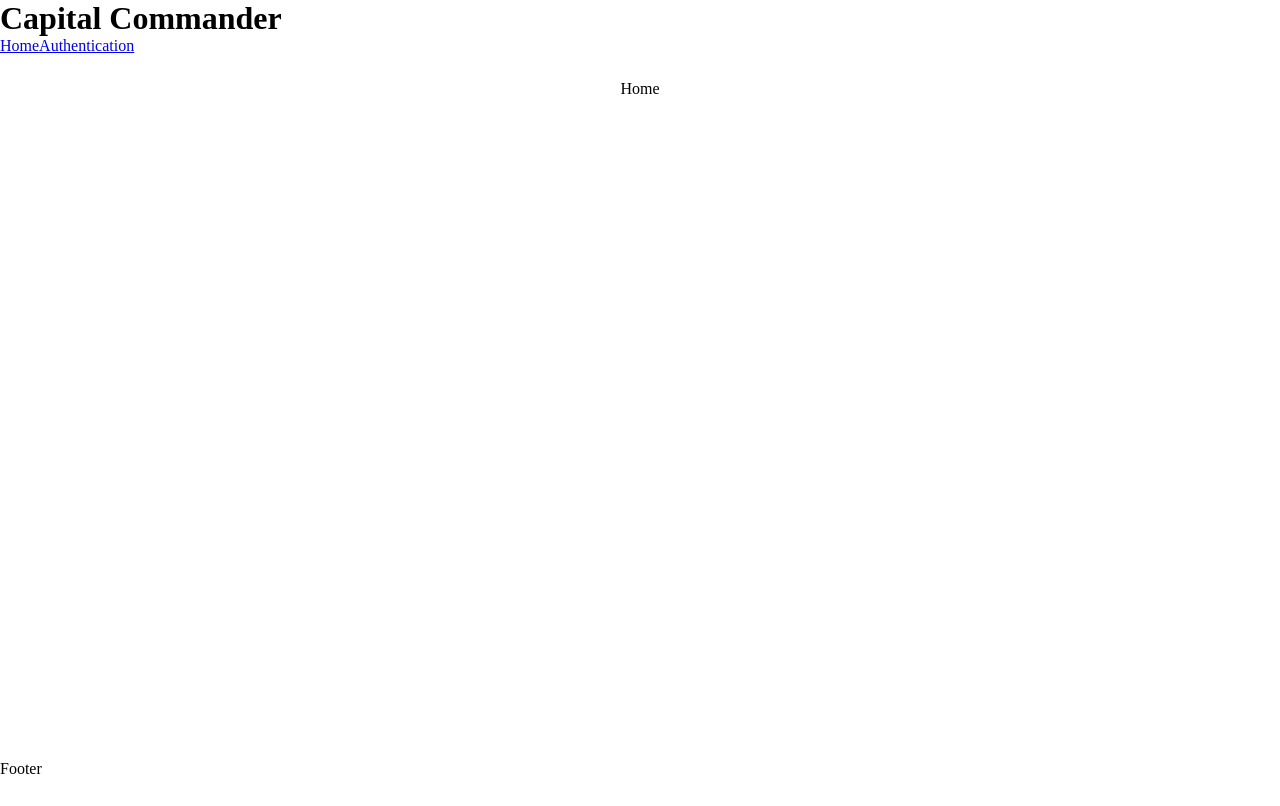
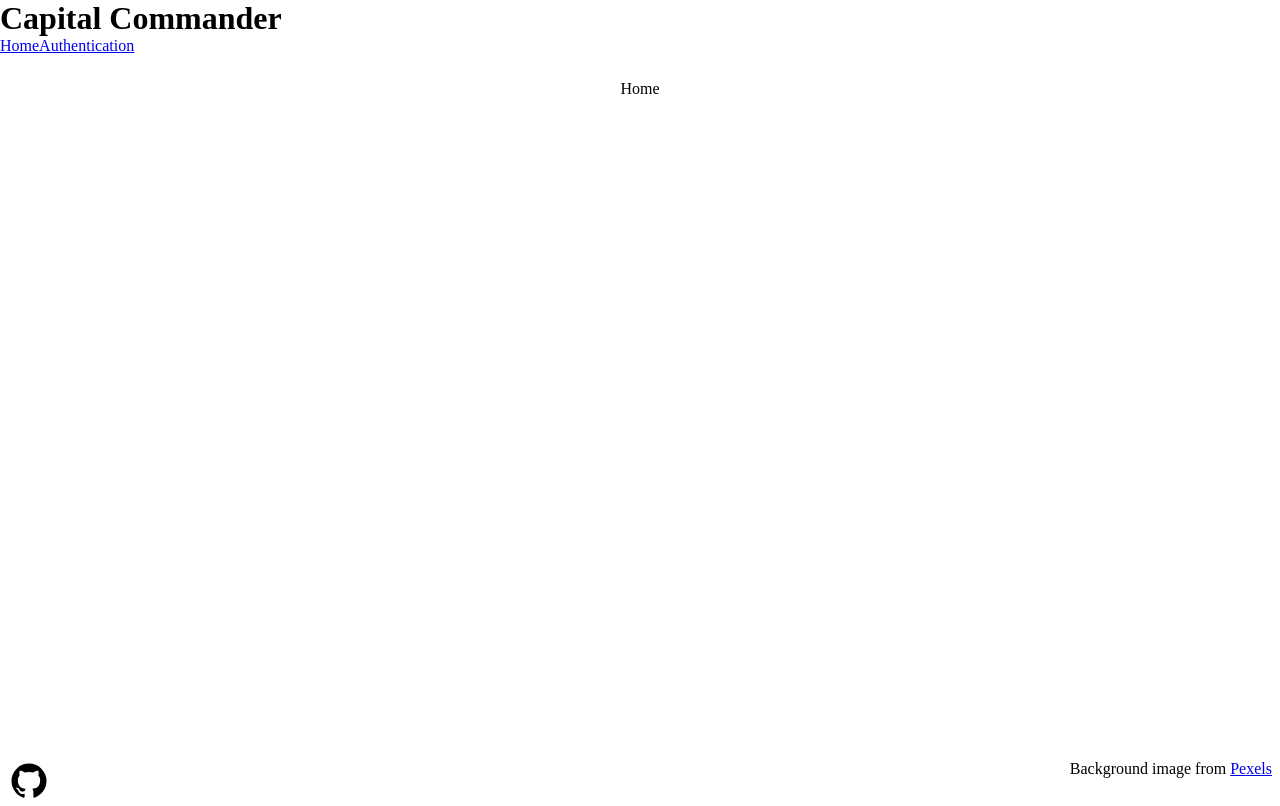
Before and after one commit to Andrij-Kolomijec/Capital-Commander, a React (Vite) app in the folder client/: page / in a window 1280 px wide. Built offline with nearby package versions, Linux system fonts and the light colour scheme.

Commit message:
Added footer

```diff
--- a/client/src/components/Footer.module.css
+++ b/client/src/components/Footer.module.css
@@ -0,0 +1,9 @@
+.footer {
+  display: flex;
+  justify-content: space-between;
+  padding: 0 0.5rem;
+}
+
+.footer img {
+  height: 42px;
+}
--- a/client/src/components/Footer.tsx
+++ b/client/src/components/Footer.tsx
@@ -1,5 +1,22 @@
 import classes from "./Footer.module.css";
+import github from "../assets/github.svg";
 
 export default function Footer() {
-  return <footer>Footer</footer>;
+  return (
+    <footer className={classes.footer}>
+      <a href="https://github.com/Andrij-Kolomijec">
+        <img src={github} alt="GitHub Icon" title="More of my work" />
+      </a>
+      <span>
+        Background image from&nbsp;
+        <a
+          title="Visit website"
+          className="link"
+          href="https://www.pexels.com/photo/empty-brown-canvas-235985/"
+        >
+          Pexels
+        </a>
+      </span>
+    </footer>
+  );
 }
```
